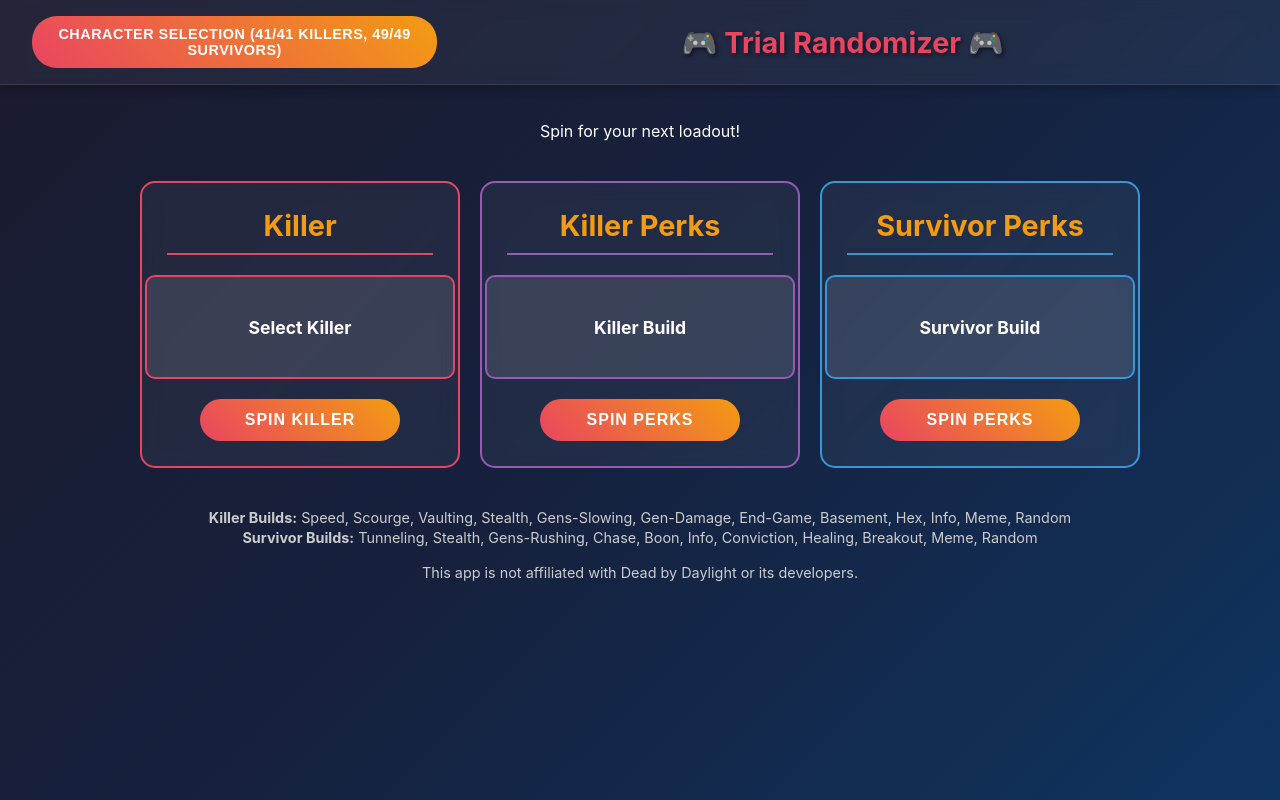
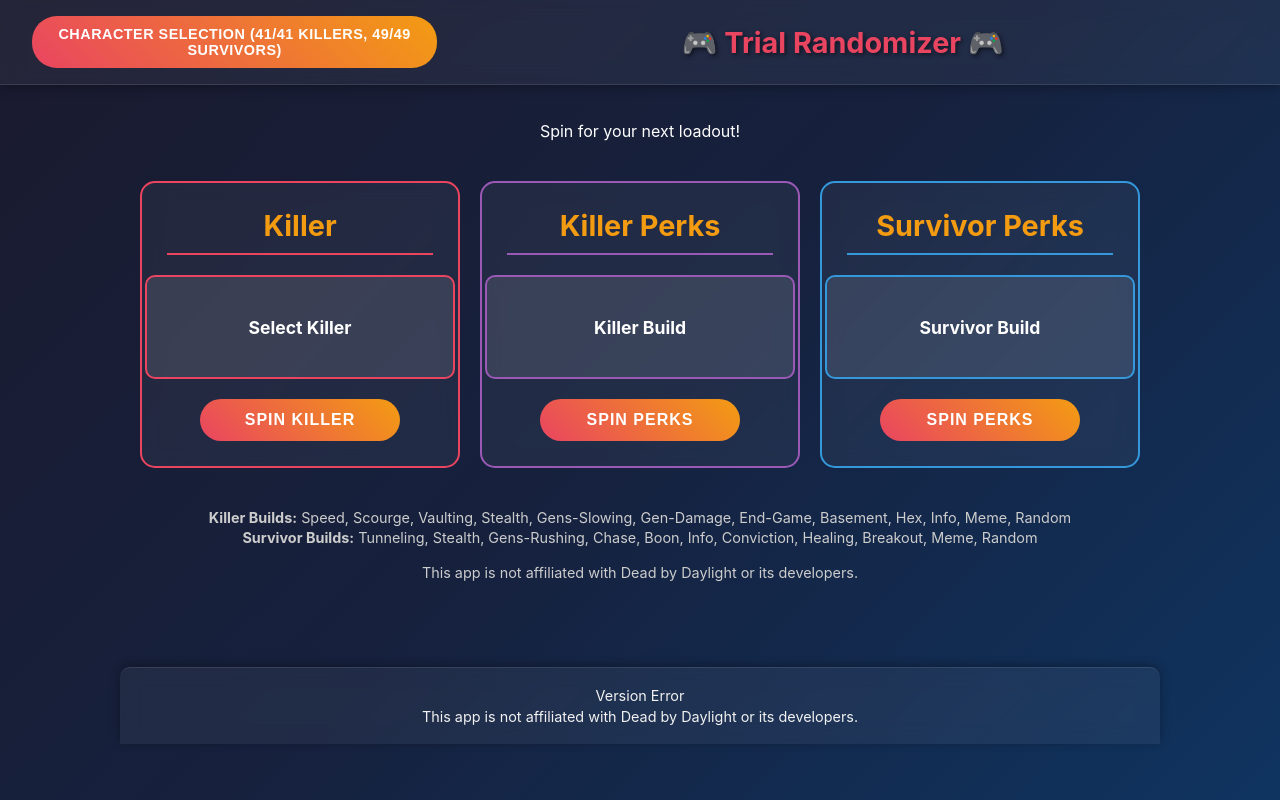
Before and after one commit to FlorenzoBauer/dbdroulette, a React (Create React App) app: page / in a window 1280 px wide. Built offline with nearby package versions, Linux system fonts and the light colour scheme.

Commit message:
Version status

```diff
--- a/src/App.css
+++ b/src/App.css
@@ -444,3 +444,22 @@
     padding: 15px;
   }
 }
+.app-footer {
+  margin-top: 50px;
+  padding: 15px 20px;
+  background: rgba(255, 255, 255, 0.05);
+  backdrop-filter: blur(10px);
+  border-top: 1px solid rgba(255, 255, 255, 0.1);
+  border-radius: 10px 10px 0 0;
+  color: #f1f1f1;
+  font-size: 0.9rem;
+  text-align: center;
+  max-width: 1000px;
+  margin-left: auto;
+  margin-right: auto;
+  box-shadow: 0 -2px 10px rgba(0,0,0,0.3);
+}
+
+.app-footer p {
+  margin: 4px 0;
+}
--- a/src/App.js
+++ b/src/App.js
@@ -4,7 +4,7 @@
 
 function App() {
   const [isDev, setIsDev] = useState(false);
-
+  const [appVersion, setAppVersion] = useState('');
   // Character selection states
   const [showCharacterSelector, setShowCharacterSelector] = useState(false);
   const [activeCharacterTab, setActiveCharacterTab] = useState('killer');
@@ -40,6 +40,7 @@
   useEffect(() => {
     const devMode = window.location.protocol === 'http:';
     setIsDev(devMode);
+    setAppVersion(process.env.REACT_APP_VERSION || 'Error');
   }, []);
 
   // Get available perks
@@ -348,6 +349,10 @@
           <p>This app is not affiliated with Dead by Daylight or its developers.</p>
         </div>
       </header>
+      <footer className="app-footer">
+        <p>Version {appVersion}</p>
+        <p>This app is not affiliated with Dead by Daylight or its developers.</p>
+      </footer>
     </div>
   );
 }
```
